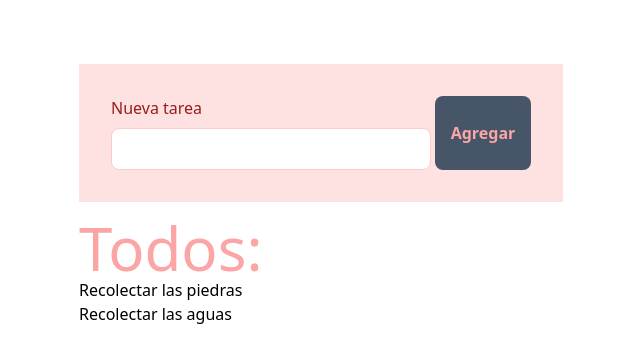
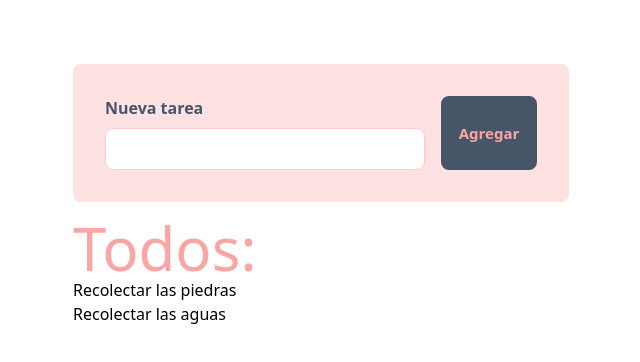
Before and after one commit to leandrho/todo-app-react, a React (Vite) app: page / in a window 1280 px wide. Shown: the top 362 px of the page, without its empty margins (319-959 px from the left). Built offline with nearby package versions, Linux system fonts and the light colour scheme.

Commit message:
still styling

```diff
--- a/src/todo/components/TodoForm.tsx
+++ b/src/todo/components/TodoForm.tsx
@@ -1,13 +1,33 @@
-
+import { FormEvent, useRef } from 'react'
+import { useTodo } from '../hooks/useTodo';
+import { Todo } from '../interfaces/interfaces';
 
 export const TodoForm = () => {
+
+  const todoInput = useRef<HTMLInputElement>(null)
+  const { postAction } = useTodo();
+
+  const handleSubmit = (e: FormEvent<HTMLFormElement>) => {
+    e.preventDefault();
+    if(todoInput.current){
+
+      const todoText: string = todoInput.current.value;
+      const newTodo: Todo = {id: '', desc: todoText, completed: false};
+
+      if( todoText.length > 0 ){
+        postAction({ type: 'add-todo', payload: newTodo });
+        todoInput.current.value = '';
+      }
+    }
+  }
+
   return (
-    <form action="" className="flex gap-1 p-8 bg-red-100 max-w-fit mb-4">
+    <form action="" className="flex gap-4 p-8 bg-red-100 max-w-fit rounded-lg mb-4" onSubmit={(e)=>handleSubmit(e)}>
         <div className="flex flex-col gap-2 flex-grow ">
-          <label htmlFor="todo" className="text-red-800">Nueva tarea</label>
-          <input id='todo' type="text" className="min-w-80 border border-red-200 rounded-lg min-h-10 p-2 outline-none"></input>
+          <label htmlFor="todo" className="text-slate-600 font-semibold">Nueva tarea</label>
+          <input ref={todoInput} id='todo' type="text" className="min-w-80 border border-red-200 rounded-lg min-h-10 p-2 outline-none"></input>
         </div>
-        <button type="submit" className="min-w-24 bg-slate-600 rounded-lg text-red-300 font-bold">Agregar</button>
+        <button type="submit" className="text-[15px] min-w-24 bg-slate-600 rounded-lg text-red-300 font-bold hover:bg-slate-500">Agregar</button>
     </form>
   )
 }
```
